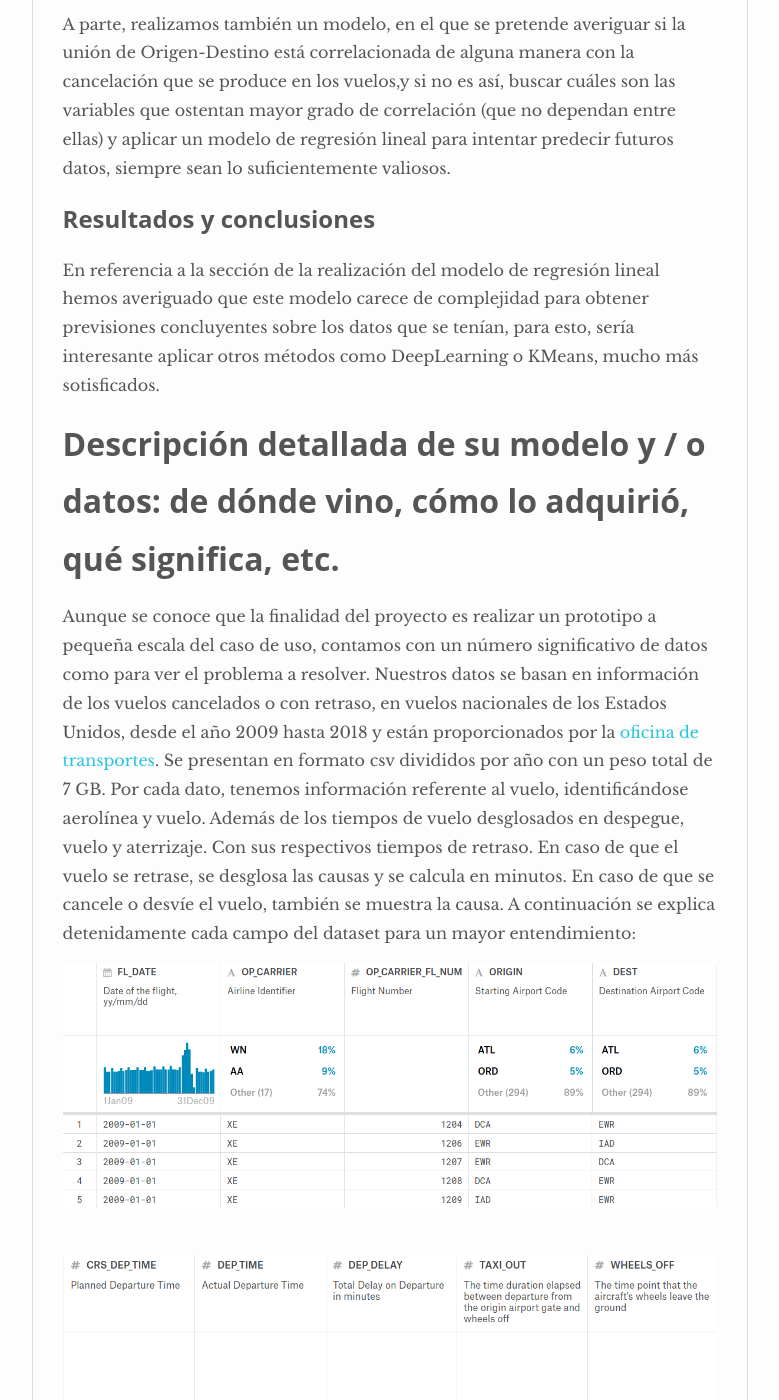
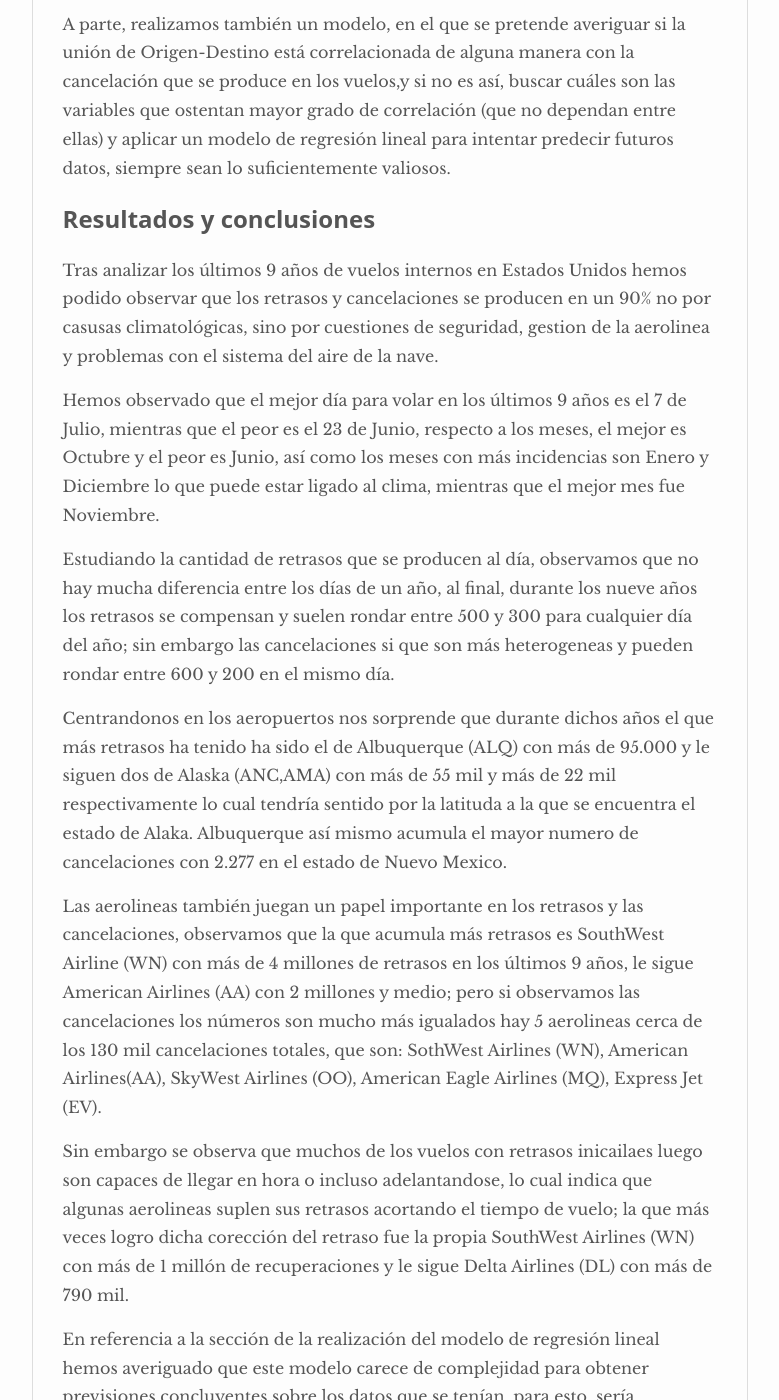
Before and after one commit to ivanfermena/Airline-Delay-Cancellation-Big-Data, a Jekyll site: the page built from _pages/documents.md, in a window 1280 px wide and 1400 px high, scrolled down 5193 px. Shown: the whole window, without its empty margins (250-1029 px from the left). Built offline with Jekyll 4.4.1, drawn with Linux system fonts in a browser that asks for light colours.

Commit message:
Conclusion

```diff
--- a/_pages/documents.md
+++ b/_pages/documents.md
@@ -59,6 +59,20 @@
 A parte, realizamos también un modelo, en el que se pretende averiguar si la unión de Origen-Destino está correlacionada de alguna manera con la cancelación que se produce en los vuelos,y si no es así, buscar cuáles son las variables que ostentan mayor grado de correlación (que no dependan entre ellas) y aplicar un modelo de regresión lineal para intentar predecir futuros datos, siempre sean lo suficientemente valiosos.
 
 ## Resultados y conclusiones
+
+
+Tras analizar los últimos 9 años de vuelos internos en Estados Unidos hemos podido observar que los retrasos y cancelaciones se producen en un 90% no por casusas climatológicas, sino por cuestiones de seguridad, gestion de la aerolinea y problemas con el sistema del aire de la nave.
+
+Hemos observado que el mejor día para volar en los últimos 9 años es el 7 de Julio, mientras que el peor es el 23 de Junio, respecto a los meses, el mejor es Octubre y el peor es Junio, así como los meses con más incidencias son Enero y Diciembre lo que puede estar ligado al clima, mientras que el mejor mes fue Noviembre.
+
+Estudiando la cantidad de retrasos que se producen al día, observamos que no hay mucha diferencia entre los días de un año, al final, durante los nueve años los retrasos se compensan y suelen rondar entre 500 y 300 para cualquier día del año;
+sin embargo las cancelaciones si que son más heterogeneas y pueden rondar entre 600  y 200 en el mismo día.
+
+Centrandonos en los aeropuertos nos sorprende que durante dichos años el que más retrasos ha tenido ha sido el de Albuquerque (ALQ) con más de 95.000 y le siguen dos de Alaska (ANC,AMA) con más de 55 mil y más de 22 mil respectivamente lo cual tendría sentido por la latituda a la que se encuentra el estado de Alaka. Albuquerque así mismo acumula el mayor numero de cancelaciones con 2.277 en el estado de Nuevo Mexico.
+
+Las aerolineas también juegan un papel importante en los retrasos y las cancelaciones, observamos que la que acumula más retrasos es SouthWest Airline (WN) con más de 4 millones de retrasos en los últimos 9 años, le sigue American Airlines (AA) con 2 millones y medio; pero si observamos las cancelaciones los números son mucho más igualados hay 5 aerolineas cerca de los 130 mil cancelaciones totales, que son: SothWest Airlines (WN), American Airlines(AA), SkyWest Airlines (OO), American Eagle Airlines (MQ), Express Jet (EV).
+
+Sin embargo se observa que muchos de los vuelos con retrasos inicailaes luego son capaces de llegar en hora o incluso adelantandose, lo cual indica que algunas aerolineas suplen sus retrasos acortando el tiempo de vuelo; la que más veces logro dicha corección del retraso fue la propia SouthWest Airlines (WN) con más de 1 millón de recuperaciones y le sigue Delta Airlines (DL) con más de 790 mil.
 
 En referencia a la sección de la realización del modelo de regresión lineal hemos averiguado que este modelo carece de complejidad para obtener previsiones concluyentes sobre los datos que se tenían, para esto, sería interesante aplicar otros métodos como DeepLearning o KMeans, mucho más sotisficados.
 
```
